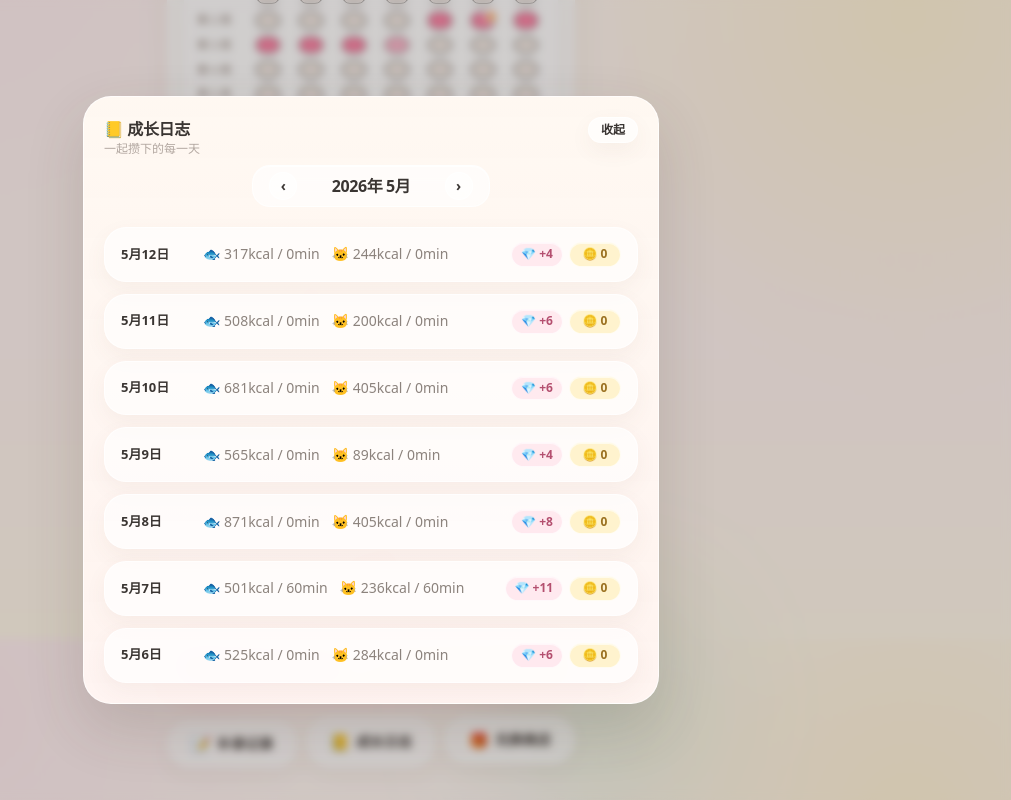
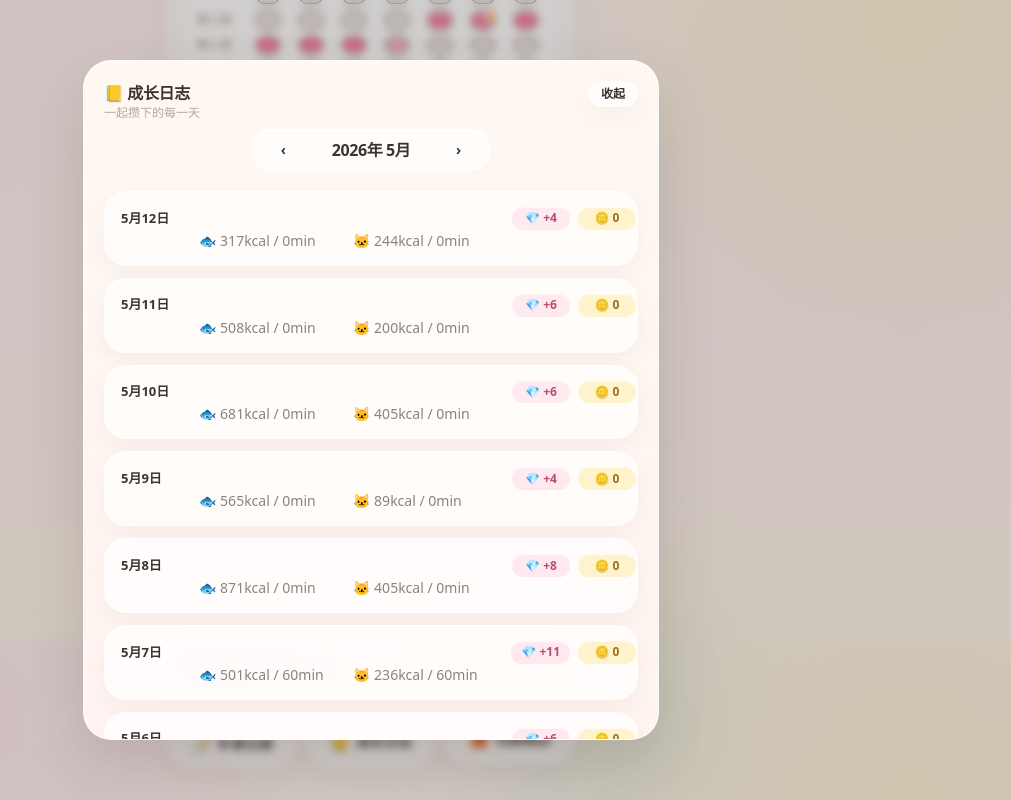
Before and after one commit to JIDAIN/couple_better_game, a Next.js app: page / in a window 1280 px wide. Both pictures are taken after a click on the button "📒 成长日志". Shown: the part 961-1761 px from the top of the page, without its empty margins (269-1280 px from the left). Built offline with nearby package versions, Linux system fonts and the light colour scheme.

Commit message:
Refine record rows and hydration

```diff
--- a/app/globals.css
+++ b/app/globals.css
@@ -421,9 +421,9 @@ body::before {
 }
 
 .ui-price-pill {
-  min-width: 3.25rem;
+  min-width: 3.75rem;
   height: 1.55rem;
-  padding: 0 0.55rem;
+  padding: 0 0.625rem;
   border-radius: 999px;
   font-size: 0.75rem;
   font-weight: 700;
@@ -432,8 +432,8 @@ body::before {
 
 .ui-action-pill {
   min-width: 3.25rem;
-  height: 1.65rem;
-  padding: 0 0.65rem;
+  height: 1.6rem;
+  padding: 0 0.625rem;
   border-radius: 999px;
   font-size: 0.75rem;
   font-weight: 700;
--- a/components/home/ExchangeShop.tsx
+++ b/components/home/ExchangeShop.tsx
@@ -453,24 +453,11 @@ export function ExchangeShop() {
           {exchangeRecords.length > 0 ? (
             <div className="space-y-1.5">
               {exchangeRecords.slice(0, 3).map((record) => (
-                <article key={record.id} className="ui-soft-panel ui-card-item">
-                  <div className="flex flex-wrap items-center justify-between gap-2">
-                    <div className="min-w-0 flex-1">
-                      <p className="truncate text-[10px] font-semibold tracking-wide ui-text-soft">
+                <article key={record.id} className="record-item">
+                  <div className="flex items-center justify-between gap-2">
+                    <p className="text-xs font-medium ui-text-muted">
                       {record.date}
                     </p>
-                      <p className="mt-0.5 truncate text-[12px] font-semibold ui-text-main">
-                        {record.icon} {record.category}
-                      </p>
-                    </div>
-                    <div className="flex shrink-0 flex-wrap items-center justify-end gap-1.5">
-                      <span
-                        className={`ui-badge ui-price-pill text-[10px] tabular-nums ${getCategoryChipClass(
-                          record.resourceKind,
-                        )}`}
-                      >
-                        {recordPriceLabel(record.price, record.resourceKind)}
-                      </span>
                     <button
                       type="button"
                       onClick={() => openEditRecord(record.id)}
@@ -478,17 +465,22 @@ export function ExchangeShop() {
                     >
                       编辑
                     </button>
-                      <button
-                        type="button"
-                        onClick={() => {
-                          const ok = deleteExchangeRecord(record.id);
-                          if (ok) setToast("已删除兑换记录");
-                        }}
-                        className="ui-button-secondary ui-action-pill text-[11px] font-semibold opacity-80"
+                  </div>
+                  <div className="mt-1.5 flex min-w-0 items-center gap-2">
+                    <p
+                      className="min-w-0 truncate text-[12px] font-semibold ui-text-main"
+                      style={{ maxWidth: "calc(100% - 4rem)" }}
                     >
-                        删除
-                      </button>
-                    </div>
+                      {record.icon} {record.category}
+                      {record.remark ? ` · ${record.remark}` : ""}
+                    </p>
+                    <span
+                      className={`ui-badge ui-price-pill shrink-0 text-[10px] tabular-nums ${getCategoryChipClass(
+                        record.resourceKind,
+                      )}`}
+                    >
+                      {recordPriceLabel(record.price, record.resourceKind)}
+                    </span>
                   </div>
                 </article>
               ))}
@@ -662,7 +654,6 @@ export function ExchangeShop() {
                         <p className="text-xs font-medium ui-text-muted">
                           {record.date}
                         </p>
-                        <div className="flex shrink-0 items-center gap-1.5">
                         <button
                           type="button"
                           onClick={() => openEditRecord(record.id)}
@@ -670,20 +661,12 @@ export function ExchangeShop() {
                         >
                           编辑
                         </button>
-                          <button
-                            type="button"
-                            onClick={() => {
-                              const ok = deleteExchangeRecord(record.id);
-                              if (ok) setToast("已删除兑换记录");
-                            }}
-                            className="ui-button-secondary ui-action-pill text-[11px] font-semibold opacity-80"
+                      </div>
+                      <div className="mt-1.5 flex min-w-0 items-center gap-2">
+                        <p
+                          className="min-w-0 truncate text-[12px] font-semibold ui-text-main"
+                          style={{ maxWidth: "calc(100% - 4rem)" }}
                         >
-                            删除
-                          </button>
-                        </div>
-                      </div>
-                      <div className="mt-1.5 flex items-center justify-between gap-2">
-                        <p className="min-w-0 truncate text-[12px] font-semibold ui-text-main">
                           {record.icon} {record.category}
                           {record.remark ? ` · ${record.remark}` : ""}
                         </p>
@@ -814,6 +797,22 @@ export function ExchangeShop() {
             </label>
 
             <div className="mt-4 flex gap-2">
+              {isEditing ? (
+                <button
+                  type="button"
+                  onClick={() => {
+                    if (!record) return;
+                    const ok = deleteExchangeRecord(record.id);
+                    if (ok) {
+                      setToast("已删除兑换记录");
+                      closeOverlay();
+                    }
+                  }}
+                  className="ui-button-secondary flex-1 py-2.5 text-sm font-semibold text-[#b44f6f]"
+                >
+                  删除
+                </button>
+              ) : null}
               <button
                 type="button"
                 onClick={closeOverlay}
--- a/components/home/GrowthLog.tsx
+++ b/components/home/GrowthLog.tsx
@@ -45,24 +45,27 @@ function formatCoinDelta(value: number) {
 function LogCard({ entry }: { entry: GrowthLogEntry }) {
   return (
     <article className="record-item">
-      <div className="grid grid-cols-[4.25rem_minmax(0,1fr)_auto] items-center gap-2.5 sm:grid-cols-[4.5rem_minmax(0,1fr)_auto]">
-        <p className="truncate text-[13px] font-semibold ui-text-main">
-          {formatMonthDay(entry.recordDate)}
-        </p>
-        <div className="flex min-w-0 flex-wrap items-center gap-x-3 gap-y-1 text-sm ui-text-muted">
-          <span className="whitespace-nowrap">
+      <div className="flex flex-col gap-1.5 sm:grid sm:grid-cols-[4.25rem_9rem_9rem_3.75rem_3.75rem] sm:items-center sm:gap-x-2.5 sm:gap-y-0">
+        <div className="flex items-center justify-between gap-2 sm:contents">
+          <p className="truncate text-[13px] font-semibold ui-text-main sm:col-start-1">
+            {formatMonthDay(entry.recordDate)}
+          </p>
+          <div className="flex shrink-0 items-center gap-1.5 sm:col-start-4 sm:col-span-2 sm:justify-self-end">
+            <span className="ui-price-pill ui-chip-primary text-[10px] tabular-nums">
+              💎 +{totalGems(entry)}
+            </span>
+            <span className="ui-price-pill ui-chip-reward text-[10px] tabular-nums">
+              🪙 {formatCoinDelta(entry.coins)}
+            </span>
+          </div>
+        </div>
+
+        <div className="flex min-w-0 flex-wrap items-center gap-x-3 gap-y-1 text-sm ui-text-muted sm:contents">
+          <span className="whitespace-nowrap sm:col-start-2">
             🐟 {entry.fish.deficit}kcal / {entry.fish.minutes}min
           </span>
-          <span className="whitespace-nowrap">
+          <span className="whitespace-nowrap sm:col-start-3">
             🐱 {entry.cat.deficit}kcal / {entry.cat.minutes}min
-          </span>
-        </div>
-        <div className="flex shrink-0 items-center gap-1.5">
-          <span className="ui-price-pill ui-chip-primary text-[10px] tabular-nums">
-            💎 +{totalGems(entry)}
-          </span>
-          <span className="ui-price-pill ui-chip-reward text-[10px] tabular-nums">
-            🪙 {formatCoinDelta(entry.coins)}
           </span>
         </div>
       </div>
```
Lines whose indentation alone changed are shown as unchanged.
